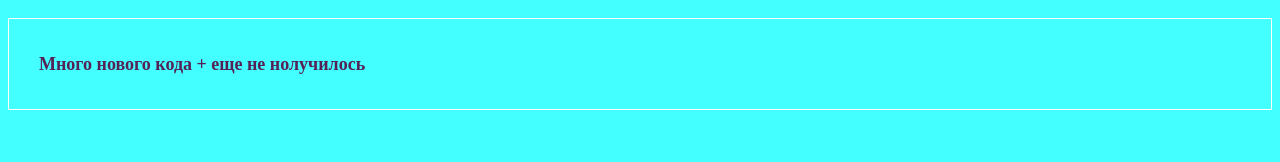
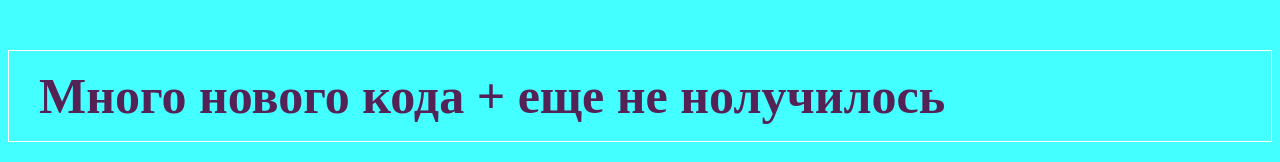
Before and after one commit to MarkBelinskiy/GGB, a website: page app/index.html in a window 1280 px wide. Drawn offline with Linux system fonts and the light colour scheme.

Commit message:
Test with upgrage old commit

```diff
--- a/app/index.html
+++ b/app/index.html
@@ -6,7 +6,9 @@
 	<link rel="stylesheet" href="css/main.min.css"> <!-- Подключаем CSS -->
 </head>
 <body>
+	<div class="content">
 		<p>Много нового кода + еще не нолучилось</p>
+	</div>
 </body>
 <script src="js/scripts.min.js"></script>
 <script src="js/common.min.js"></script>
--- a/app/sass/main.sass
+++ b/app/sass/main.sass
@@ -1,9 +1,13 @@
 body
 	background-color: #4ff
-p
-	font-size: 18px
-	line-height: 30px
-	color: #525
-	font-weight: bold
-	padding: 30px
-	border: 1px solid #fff
+
+.content
+	p
+		font-size: 18px
+		line-height: 30px
+		color: #525
+		font-weight: bold
+		padding: 30px
+		border: 1px solid #fff
+		&:first-child
+			font-size: 50px
```
Also changed, not shown: app/css/main.min.css. Lines whose indentation alone changed are shown as unchanged.
